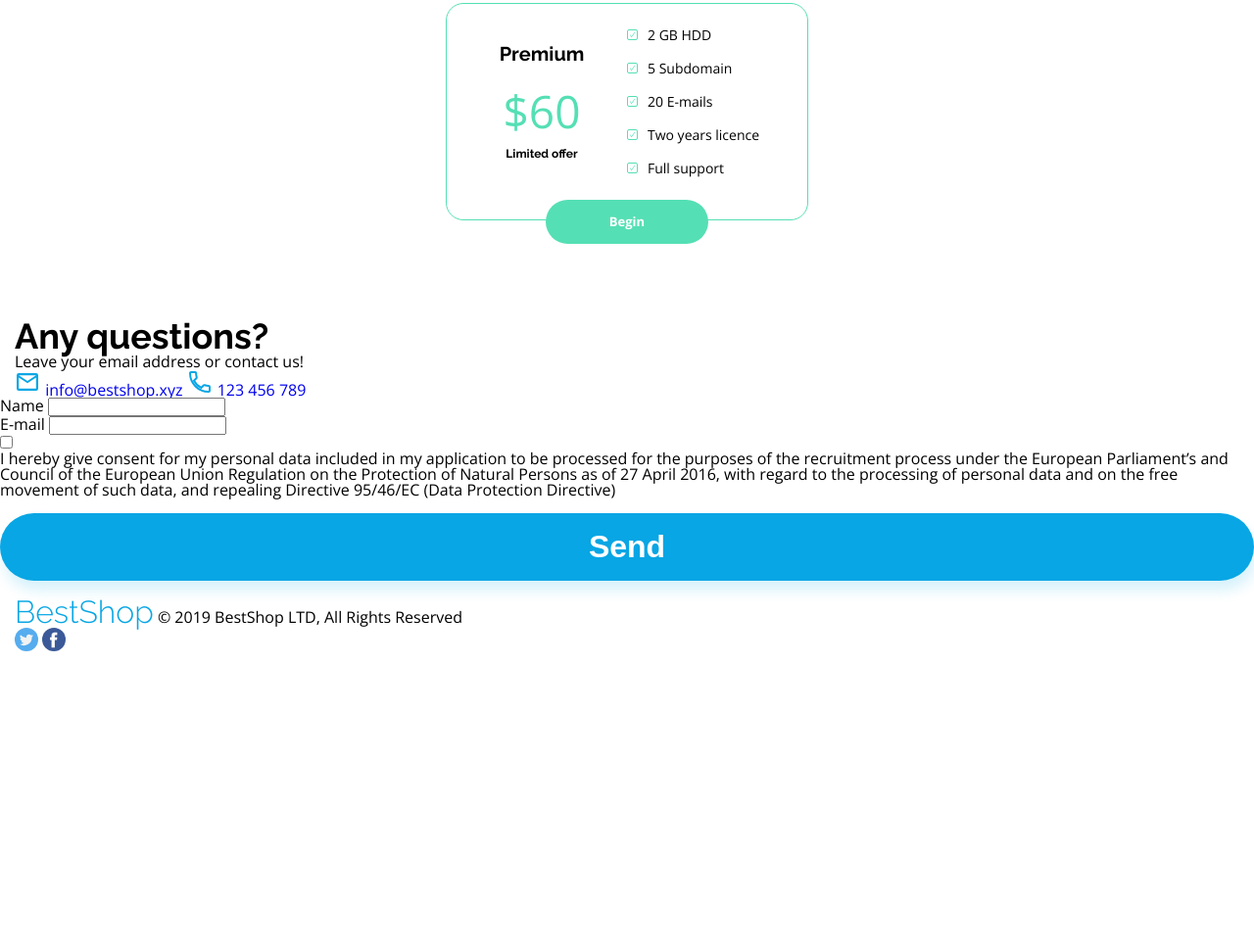
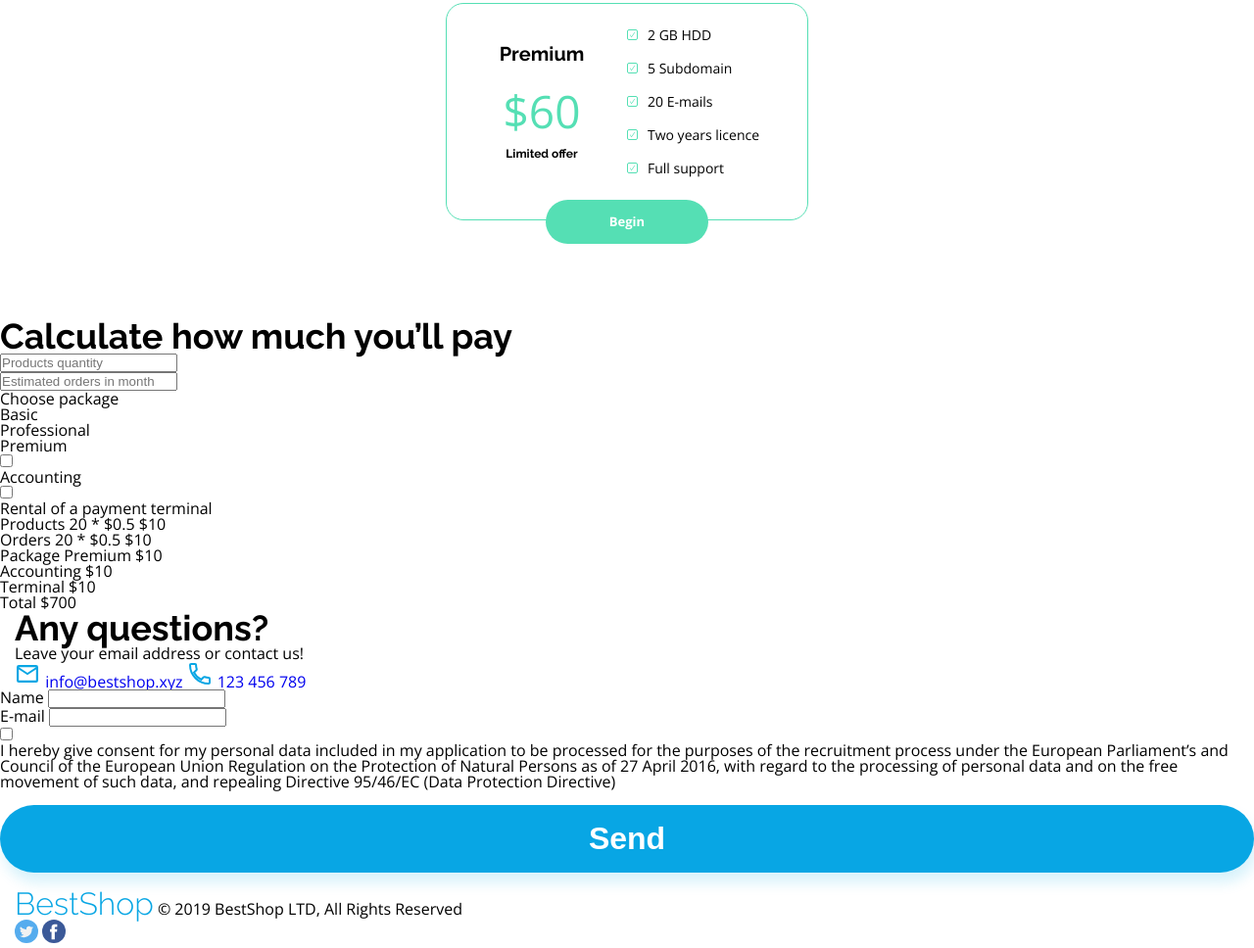
Before and after one commit to KamilHH/Warsztat-1, a website: page public/index.html in a window 1280 px wide. Shown: the part 3386-4354 px from the top of the page at 98% size. Before the commit the page ends 4056 px from the top, so only its background shows below. Drawn offline with nearby package versions, Linux system fonts and the light colour scheme.

Commit message:
Added calculator section to html

```diff
--- a/public/index.html
+++ b/public/index.html
@@ -174,6 +174,72 @@
             </div>
         </div>
     </section>
+    <section class="calc">
+        <h2>Calculate how much you’ll pay</h2>
+        <div class="calc__columns">
+            <form class="calc__form">
+                <div class="calc__input">
+                    <input type="number" class="form__input" id="products" min="1" step="1" placeholder="Products quantity"/>
+                </div>
+                <div class="calc__input">
+                    <input type="number" class="form__input" id="orders" min="1" step="1" placeholder="Estimated orders in month"/>
+                </div>
+                <div class="calc__select" id="package" data-value="">
+                    <div class="select__input">
+                        Choose package
+                    </div>
+
+                    <ul class="select__dropdown">
+                        <li data-value="basic">Basic</li>
+                        <li data-value="professional">Professional</li>
+                        <li data-value="premium">Premium</li>
+                    </ul>
+                </div>
+                <label class="form__checkbox">
+                    <input type="checkbox" id="accounting"/>
+                    <span class="checkbox"></span>
+                    <p class="consent__text">Accounting</p>
+                </label>
+                <label class="form__checkbox">
+                    <input type="checkbox" id="terminal"/>
+                    <span class="checkbox"></span>
+                    <p class="consent__text">Rental of a payment terminal</p>
+                </label>
+            </form>
+
+            <div class="calc__summary">
+                <ul>
+                    <li class="list__item" data-id="products">
+                        <span class="item__type">Products</span>
+                        <span class="item__calc">20 * $0.5</span>
+                        <span class="item__price">$10</span>
+                    </li>
+                    <li class="list__item" data-id="orders">
+                        <span class="item__type">Orders</span>
+                        <span class="item__calc">20 * $0.5</span>
+                        <span class="item__price">$10</span>
+                    </li>
+                    <li class="list__item" data-id="package">
+                        <span class="item__type">Package</span>
+                        <span class="item__calc">Premium</span>
+                        <span class="item__price">$10</span>
+                    </li>
+                    <li class="list__item" data-id="accounting">
+                        <span class="item__type">Accounting</span>
+                        <span class="item__price">$10</span>
+                    </li>
+                    <li class="list__item" data-id="terminal">
+                        <span class="item__type">Terminal</span>
+                        <span class="item__price">$10</span>
+                    </li>
+                </ul>
+                <div class="summary__total" id="total-price">
+                    <span>Total</span>
+                    <span class="total__price">$700</span>
+                </div>
+            </div>
+        </div>
+    </section>
     <section class="contact">
         <div class="contact__column container">
             <h2 class="contact__title">Any questions?</h2>
```
